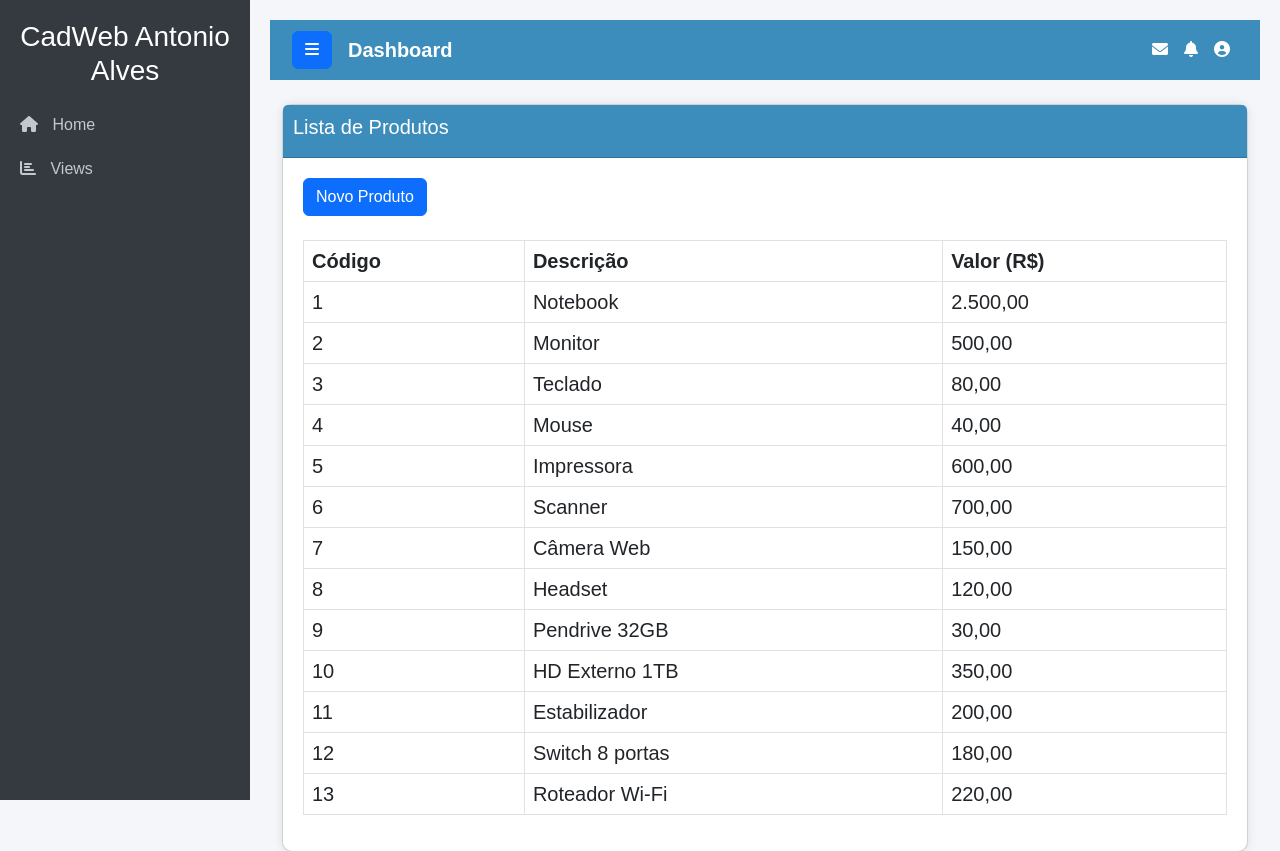
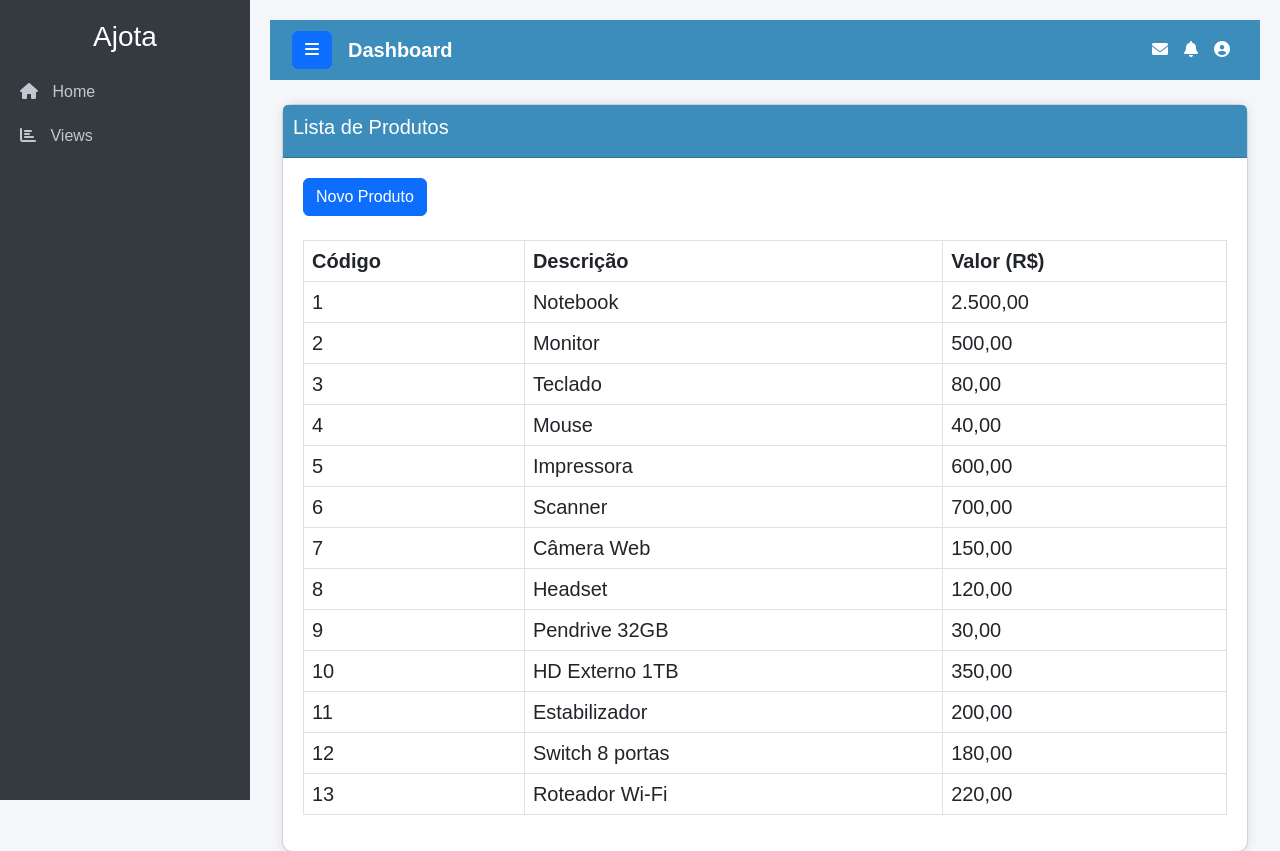
Before and after one commit to Anoxi-IFPI/piloto, a Django app: page /produto/ in a window 1280 px wide. Shown: the top 851 px of the page. Run offline with Django 5.2, Linux system fonts and the light colour scheme.

Commit message:
Ajuta - name

```diff
--- a/home/templates/base.html
+++ b/home/templates/base.html
@@ -94,7 +94,7 @@
     <!-- Sidebar -->
     <div class="sidebar" id="sidebar">
         <div class="text-center text-white mb-3">
-            <h3>CadWeb Antonio Alves</h3>
+            <h3> Ajota </h3>
         </div>
 
 <!-- MENU DO SISTEMA-->
--- a/home/templates/produto/lista.html
+++ b/home/templates/produto/lista.html
@@ -7,7 +7,7 @@
 {% block conteudo %}
 
 
-<button onclick="location='{% url "form_produto" %}'" class="btn btn-primary mb-4" type="button">
+<button onclick="location.href='{% url 'form_produto' %}'" class="btn btn-primary mb-4" type="button">
     Novo Produto
 </button>
 
```
